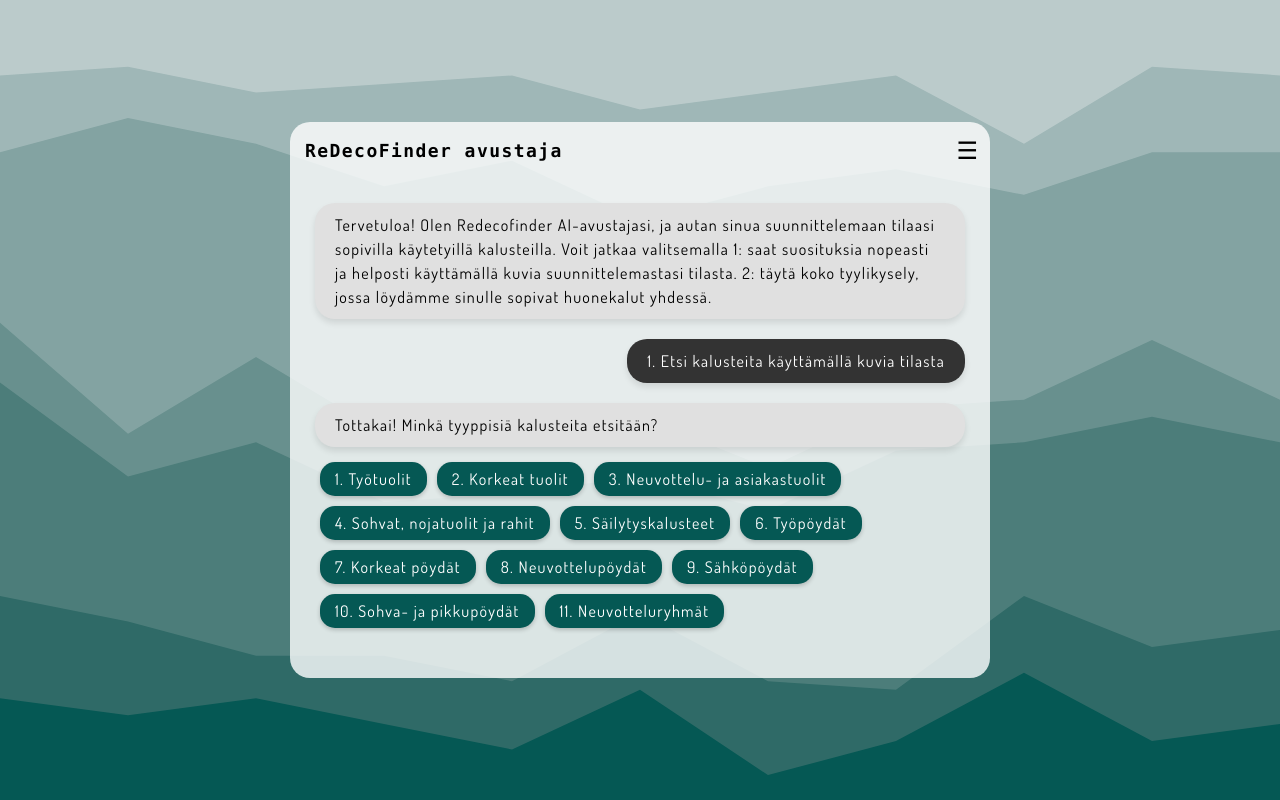
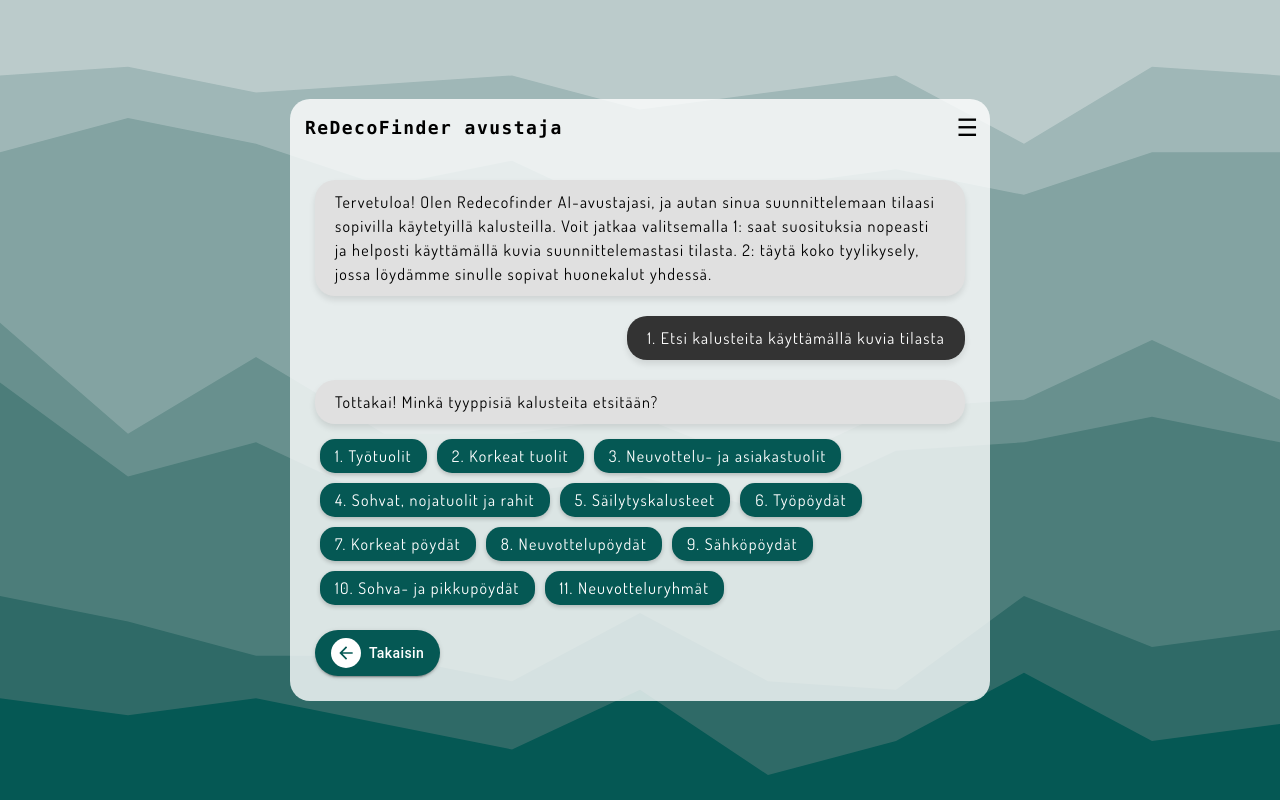
Before and after one commit to anttijoutsenniemi/redecofinder, a React (Create React App) app in the folder chat/: page / in a window 1280 px wide. Both pictures are taken after a click on the button "1. Etsi kalusteita käyttämällä kuvia tilasta". Built offline with nearby package versions, Linux system fonts and the light colour scheme; what ldrs would draw is missing.

Commit message:
added back button functionality

```diff
--- a/chat/package.json
+++ b/chat/package.json
@@ -3,6 +3,10 @@
   "version": "0.1.0",
   "private": true,
   "dependencies": {
+    "@emotion/react": "^11.13.3",
+    "@emotion/styled": "^11.13.0",
+    "@mui/icons-material": "^6.1.3",
+    "@mui/material": "^6.1.3",
     "@testing-library/jest-dom": "^5.17.0",
     "@testing-library/react": "^13.4.0",
     "@testing-library/user-event": "^13.5.0",
--- a/chat/src/ChatApp.tsx
+++ b/chat/src/ChatApp.tsx
@@ -12,9 +12,11 @@
 import { randomizeJsonValues } from './functions/randomizeJson';
 import { AppStates } from './App';
 import { useNavigate } from 'react-router';
+import { useLocation } from 'react-router-dom';
 import { quantum } from 'ldrs';
 import type {} from 'ldrs';
 import Feedback from './components/Feedback';
+import CustomButton from './components/BackButton';
 quantum.register();
 
 export interface ChatMessage {
@@ -85,7 +87,9 @@
   setRefImage64, setRefImage642, setRefImage643, setSelectedProduct, setSpaceImageMode, setAiJson, setShowNumberPicker, setQuantityNumber, setFetchProductsAgain,
   setFeedbackMode, setWebSearchMode
 }) => {
+  const [currentPhase, setCurrentPhase] = useState<number>(0);
 
+  const location = useLocation();
   const navigate = useNavigate();
 
   const openModal = (product : CompareObject) => {
@@ -101,6 +105,18 @@
   useEffect(() => {
     scrollToBottom();
   }, [appStates.messages]);
+
+  //this updates the currentphase so we can display go back arrow
+  useEffect(() => {
+    let urlPath = location.pathname;
+    let lastSegment = urlPath.substring(urlPath.lastIndexOf('/') + 1);
+    let number = Number(lastSegment);
+    setCurrentPhase(number);
+  }, [location]);
+
+  const navigateBack = () => {
+    navigate(-1);
+  }
 
   //&_&
   const updateImage = (img64 : string) => {
@@ -758,6 +774,11 @@
       {appStates.feedbackMode && (
         <Feedback receiveInput={receiveFeedBack}/>
       )}
+      {currentPhase > 0 && (
+        <div ref={appStates.messageEnd}>
+        <CustomButton handleClick={navigateBack}/>
+        </div>
+      )}
 
       </div>
       </div>
--- /dev/null
+++ b/chat/src/components/BackButton.tsx
@@ -0,0 +1,53 @@
+import React from 'react';
+import { Button, Box } from '@mui/material';
+import ArrowBackIcon from '@mui/icons-material/ArrowBack';
+
+interface ButtonProps {
+    handleClick: () => void;
+}
+
+const CustomButton: React.FC<ButtonProps> = (props) => {
+  return (
+    <Button
+      onClick={props.handleClick}
+      variant="contained"
+      sx={{
+        marginTop: '10px',
+        borderRadius: '50px', // Rounded edges for the button
+        padding: '8px 16px',
+        display: 'flex',
+        alignItems: 'center',
+        textTransform: 'none',
+        backgroundColor: 'rgb(5, 88, 84)', // Customize button background color
+        color: 'white',
+        '&:hover': {
+          backgroundColor: '#1565c0',
+        },
+      }}
+    >
+      {/* Circle with arrow inside */}
+      <Box
+        sx={{
+          width: '30px',
+          height: '30px',
+          borderRadius: '50%',
+          backgroundColor: '#fff', // Circle background color
+          display: 'flex',
+          justifyContent: 'center',
+          alignItems: 'center',
+          marginRight: '8px',
+        }}
+      >
+        <ArrowBackIcon
+          sx={{
+            color: 'rgb(5, 88, 84)', // Arrow color matches button background color
+            fontSize: '20px',
+          }}
+        />
+      </Box>
+      Takaisin
+    </Button>
+  );
+};
+
+export default CustomButton;
```
Also changed, not shown: 1 other file (tests, documents, lock files or other folders).
